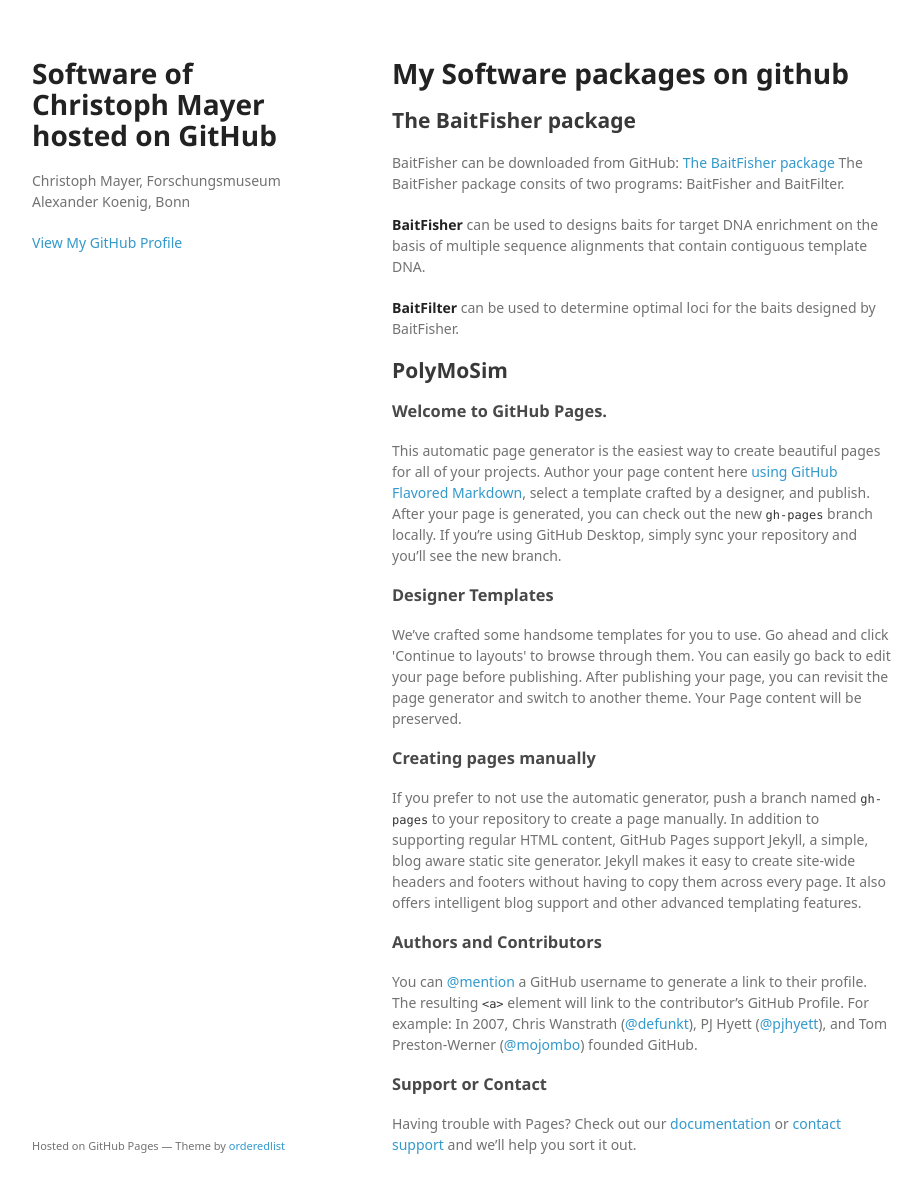
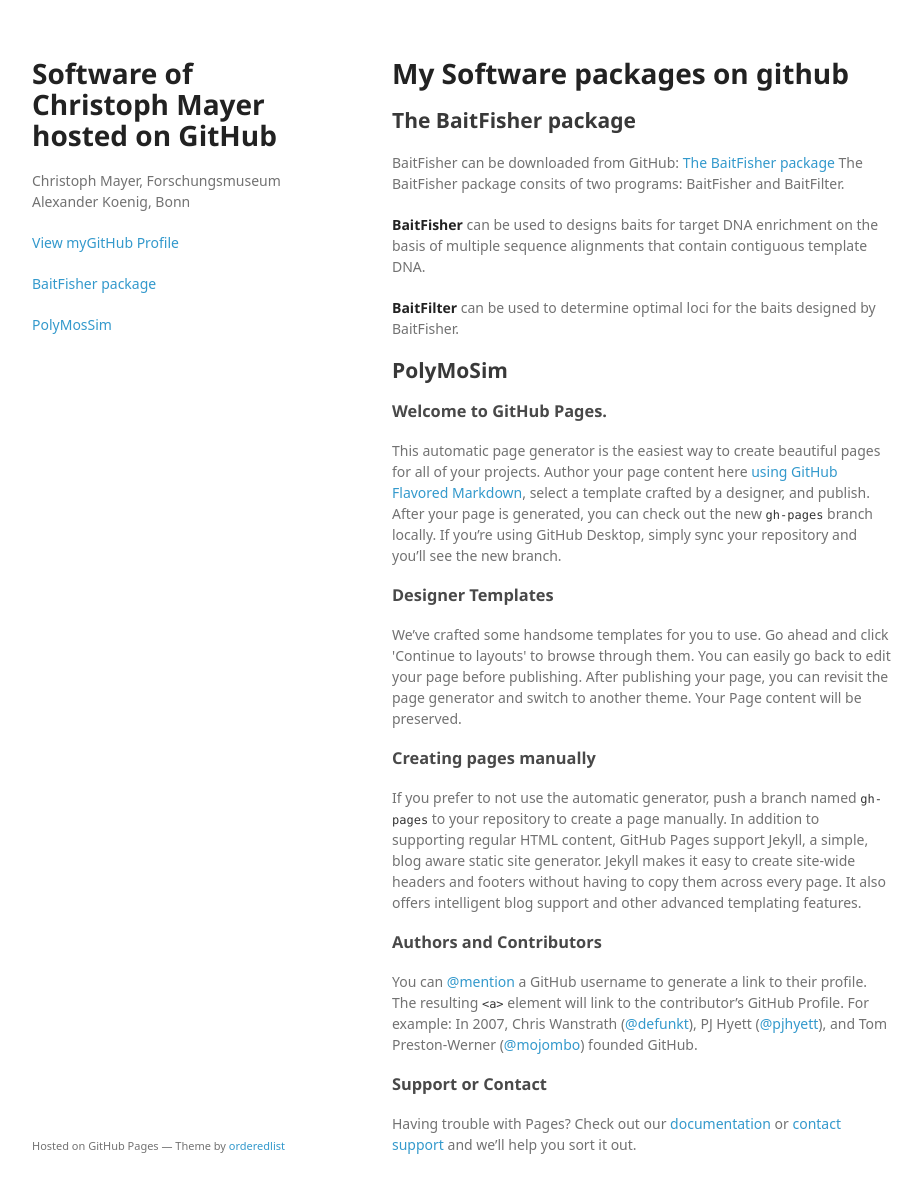
Before and after one commit to cmayer/cmayer.github.io, a Jekyll site: the page index.html, which Jekyll copies as it is, in a window 1280 px wide and 1225 px high. Shown: the top 1193 px of the window, without its empty margins (178-1100 px from the left). Built offline with Jekyll 4.4.1, drawn with Linux system fonts in a browser that asks for light colours; some web fonts are replaced.

Commit message:
Update index.html

```diff
--- a/index.html
+++ b/index.html
@@ -19,7 +19,9 @@
         <p>Christoph Mayer, Forschungsmuseum Alexander Koenig, Bonn</p>
 
 
-        <p class="view"><a href="https://github.com/cmayer">View My GitHub Profile</a></p>
+        <p class="view"><a href="https://github.com/cmayer">View myGitHub Profile</a></p>
+        <p class="view"><a href="BaitFisher">BaitFisher package</p>
+        <p class="view"><a href="BaitFisher">PolyMosSim</p>
 
       </header>
       <section>
```
